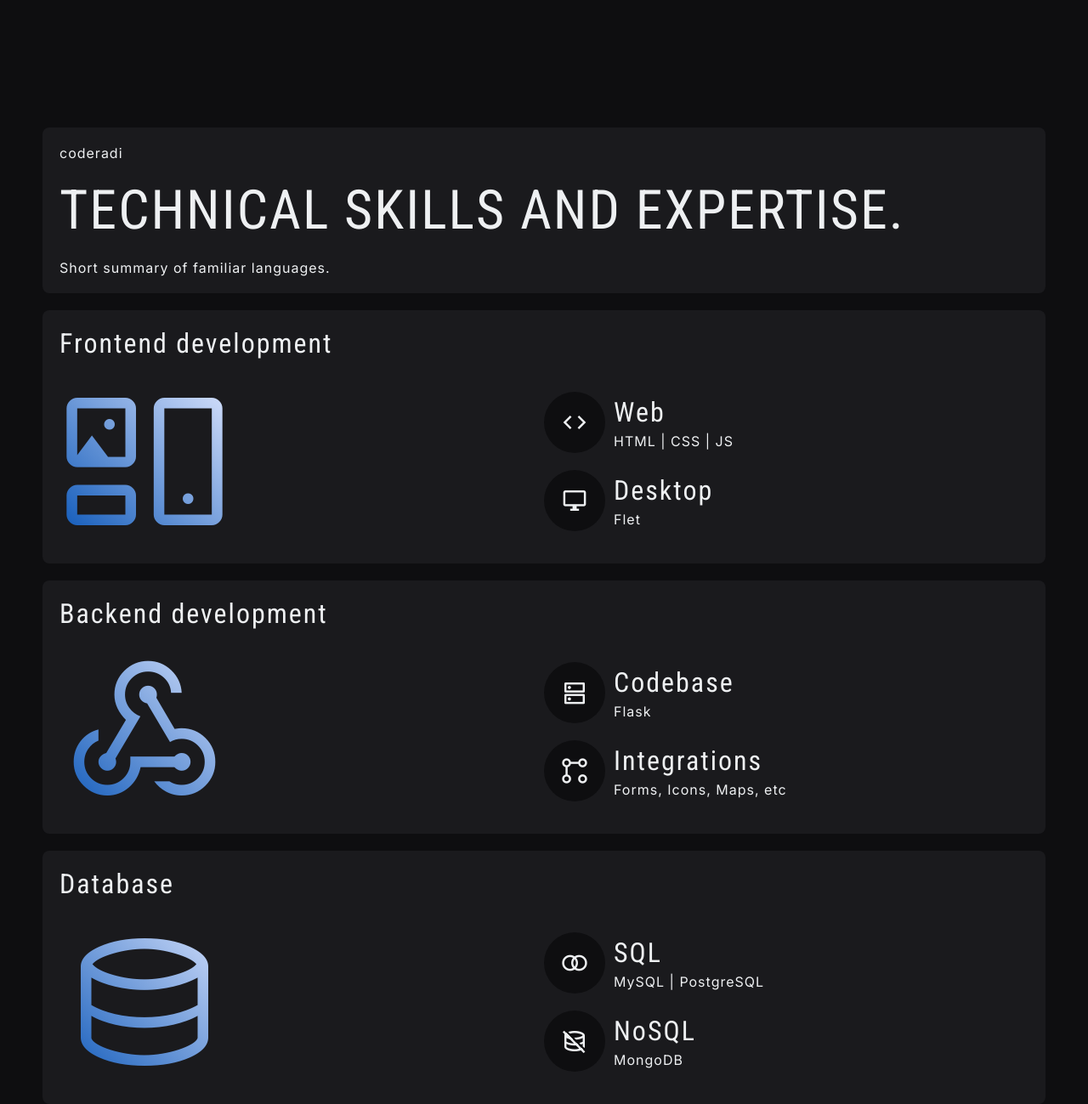
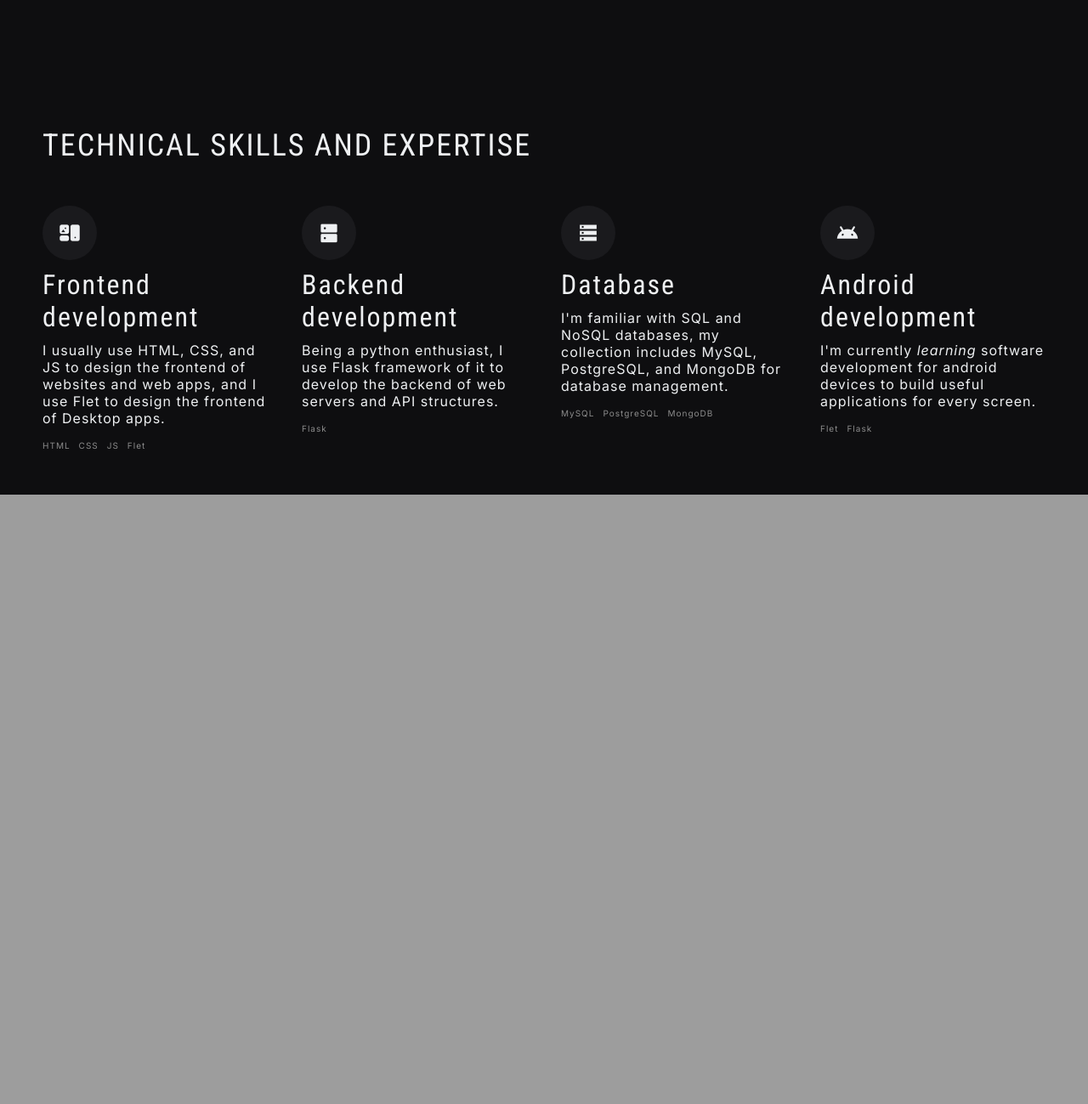
Before and after one commit to coderadi-in/Portfolio-redesigned, a Flask app: page / in a window 1280 px wide. Shown: the part 800-2099 px from the top of the page at 85% size. After the commit the page ends 1382 px from the top, so only its background shows below. Run offline with Flask 3, Linux system fonts and the light colour scheme; parts of the project's set-up code (start-up, migrations or seed data) failed here and were passed over.

Commit message:
Final update for the skills section.

```diff
--- a/static/css/animations/home.css
+++ b/static/css/animations/home.css
@@ -20,33 +20,18 @@
 /* | HERO SECTION [END] */
 
 /* | SKILLS SECTION [START] */
-.skills .intro-h1,
 .skills .skill {
-  opacity: 0;
-}
-
-.skills.visible .intro-h1 {
-  animation: fadeInOut 2s ease-out forwards;
+    transform: translateY(50px);
+    opacity: 0;
+    transition: all 0.8s ease;
 }
 
 .skills.visible .skill {
-  animation: fadeIn 0.5s ease-out forwards;
+    transform: translateY(0);
+    opacity: 1;
 }
 
-.skills.visible .skill:nth-child(1) { animation-delay: 2s; }
-.skills.visible .skill:nth-child(2) { animation-delay: 2.1s; }
-.skills.visible .skill:nth-child(3) { animation-delay: 2.2s; }
-.skills.visible .skill:nth-child(4) { animation-delay: 2.3s; }
-
-/* Keyframes */
-@keyframes fadeInOut {
-  0% { opacity: 0; }
-  20% { opacity: 1; }
-  80% { opacity: 1; }
-  100% { opacity: 0; }
-}
-
-@keyframes fadeIn {
-  from { opacity: 0; }
-  to { opacity: 1; }
-}
+.skills.visible .skill:nth-child(1) {transition-delay: 0ms;}
+.skills.visible .skill:nth-child(2) {transition-delay: 200ms;}
+.skills.visible .skill:nth-child(3) {transition-delay: 400ms;}
+.skills.visible .skill:nth-child(4) {transition-delay: 600ms;}
--- a/static/css/pages/home.css
+++ b/static/css/pages/home.css
@@ -1,3 +1,10 @@
+/* & CUSTOM VALUES */
+@property --fill {
+    syntax: '<percentage>';
+    inherits: true;
+    initial-value: 0%;
+}
+
 /* | HEADER */
 .header {
     position: fixed;
@@ -27,67 +34,41 @@
 /* | HERO SECTION [END] */
 
 /* | SKILLS SECTION [START] */
-.skills {
-    height: 100vh;
+.skills .grid {
+    grid-template-columns: repeat(auto-fit, minmax(260px, 1fr));
+}
+
+.skills .skill .symbol {
+    background-color: var(--surface);
+    width: fit-content;
+    padding: 20px;
+    border-radius: 50px;
     position: relative;
 }
 
-.skills .section {height: 100vh;}
-
-.skills .intro-h1 {
+.skills .skill .symbol::after {
+    content: '';
     position: absolute;
     z-index: -1;
-    font-size: 10vw;
+    border-radius: inherit;
+    inset: -3px;
+    transition: --fill 600ms ease-in-out;
+
+    background: conic-gradient(
+        var(--primary) var(--fill),
+        transparent var(--fill)
+    );
 }
 
-.skills .grid {
-    grid-template-columns: repeat(2, 1fr);
-    width: 100%;
-    height: 100%;
+.skills .skill:hover .symbol {
+    color: var(--primary);
+    --fill: 100%
 }
 
-.skills .grid .skill {
-    padding: 20px;
-    border-radius: 8px;
-    background-color: var(--surface);
-}
+.skills .skill .tag {color: var(--text-secondary);}
 
-.skills .skill .h1 {
-    font-size: 4rem;
-}
-
-.skills .skill .main-symbol {
-    font-size: 200px;
-    background: linear-gradient(45deg, var(--primary), #DFE7FF);
-    background-clip: text;
-    color: transparent;
-}
-
-.skills .skill .desc {min-width: 50%;}
-
-.skills .skill .symbol-normal {
-    font-size: 32px;
-    background-color: var(--background);
-    border-radius: 50px;
-    padding: 20px;
-    vertical-align: bottom;
-}
-/* | SKILLS SECTION [END] */
 
 /* & RESPONSIVE VERSIONS */
-@media (max-width: 1440px) {
-    .skills .grid {grid-template-columns: 1fr;}
-}
-
 @media (max-width: 568px) {
     .hero .h1 {font-size: 4rem;}
-
-    .skills .skill .h1 {font-size: 3rem;}
-
-    .skills .skill .main-row {
-        flex-direction: column;
-        align-items: start;
-    }
-
-    .skills .skill .main-symbol {margin: 0 auto;}
 }
--- a/static/js/pages/home.js
+++ b/static/js/pages/home.js
@@ -17,6 +17,9 @@ const observer = new IntersectionObserver((entries) => {
     entries.forEach(entry => {
         if (entry.isIntersecting) {
             entry.target.classList.add('visible');
+
+        } else {
+            entry.target.classList.remove('visible');
         }
     });
 }, observerOptions);
--- a/templates/pages/home.html
+++ b/templates/pages/home.html
@@ -42,98 +42,58 @@
         </section>
 
         <section class="skills" id="skills">
-            <section class="section center">
-                <h1 class="h1 intro-h1">My skills.</h1>
+            <section class="section column gap-50">
+                <h1 class="h1">Technical skills and expertise</h1>
 
-                <div class="grid gap-20">
-                    <div class="skill column gap-20 h-sb">
-                        <span class="text">coderadi</span>
-                        <h1 class="h1">Technical skills and expertise.</h1>
-                        <span class="text">Short summary of familiar languages.</span>
+                <div class="grid gap-40">
+                    <div class="skill column gap-10">
+                        <span class="symbol fl-icon">mobile_layout</span>
+                        <h2 class="h2">Frontend development</h2>
+
+                        <p class="para">I usually use HTML, CSS, and JS to design the frontend of websites and web apps, and I use Flet to design the frontend of Desktop apps.</p>
+
+                        <ul class="list res-row gap-10">
+                            <li><span class="mini tag">HTML</span></li>
+                            <li><span class="mini tag">CSS</span></li>
+                            <li><span class="mini tag">JS</span></li>
+                            <li><span class="mini tag">Flet</span></li>
+                        </ul>
                     </div>
 
-                    <div class="skill column gap-20">
-                        <h2 class="h2">Frontend development</h2>
+                    <div class="skill column gap-10">
+                        <span class="symbol fl-icon">dns</span>
+                        <h2 class="h2">Backend development</h2>
 
-                        <div class="row main-row gap-20 h-sb">
-                            <span class="symbol main-symbol">mobile_layout</span>
+                        <p class="para">Being a python enthusiast, I use Flask framework of it to develop the backend of web servers and API structures.</p>
 
-                            <div class="desc column gap-20">
-                                <div class="row gap-10">
-                                    <span class="symbol symbol-normal">code</span>
-
-                                    <div class="column gap-5">
-                                        <h2 class="h2">Web</h2>
-                                        <span class="text">HTML | CSS | JS</span>
-                                    </div>
-                                </div>
-
-                                <div class="row gap-10">
-                                    <span class="symbol symbol-normal">desktop_windows</span>
-
-                                    <div class="column gap-5">
-                                        <h2 class="h2">Desktop</h2>
-                                        <span class="text">Flet</span>
-                                    </div>
-                                </div>
-                            </div>
-                        </div>
+                        <ul class="list res-row gap-10">
+                            <li><span class="mini tag">Flask</span></li>
+                        </ul>
                     </div>
 
-                    <div class="skill column gap-20">
-                        <h2 class="h2">Backend development</h2>
+                    <div class="skill column gap-10">
+                        <span class="symbol fl-icon">storage</span>
+                        <h2 class="h2">Database</h2>
 
-                        <div class="row main-row gap-20 h-sb">
-                            <span class="symbol main-symbol">webhook</span>
+                        <p class="para">I'm familiar with SQL and NoSQL databases, my collection includes MySQL, PostgreSQL, and MongoDB for database management.</p>
 
-                            <div class="desc column gap-20">
-                                <div class="row gap-10">
-                                    <span class="symbol symbol-normal">dns</span>
-
-                                    <div class="column gap-5">
-                                        <h2 class="h2">Codebase</h2>
-                                        <span class="text">Flask</span>
-                                    </div>
-                                </div>
-
-                                <div class="row gap-10">
-                                    <span class="symbol symbol-normal">linked_services</span>
-
-                                    <div class="column gap-5">
-                                        <h2 class="h2">Integrations</h2>
-                                        <span class="text">Forms, Icons, Maps, etc</span>
-                                    </div>
-                                </div>
-                            </div>
-                        </div>
+                        <ul class="list res-row gap-10">
+                            <li><span class="mini tag">MySQL</span></li>
+                            <li><span class="mini tag">PostgreSQL</span></li>
+                            <li><span class="mini tag">MongoDB</span></li>
+                        </ul>
                     </div>
 
-                    <div class="skill column gap-20">
-                        <h2 class="h2">Database</h2>
+                    <div class="skill column gap-10">
+                        <span class="symbol fl-icon">android</span>
+                        <h2 class="h2">Android development</h2>
 
-                        <div class="row main-row gap-20 h-sb">
-                            <span class="symbol main-symbol">database</span>
+                        <p class="para">I'm currently <i>learning</i> software development for android devices to build useful applications for every screen.</p>
 
-                            <div class="desc column gap-20">
-                                <div class="row gap-10">
-                                    <span class="symbol symbol-normal">join</span>
-
-                                    <div class="column gap-5">
-                                        <h2 class="h2">SQL</h2>
-                                        <span class="text">MySQL | PostgreSQL</span>
-                                    </div>
-                                </div>
-
-                                <div class="row gap-10">
-                                    <span class="symbol symbol-normal">database_off</span>
-
-                                    <div class="column gap-5">
-                                        <h2 class="h2">NoSQL</h2>
-                                        <span class="text">MongoDB</span>
-                                    </div>
-                                </div>
-                            </div>
-                        </div>
+                        <ul class="list res-row gap-10">
+                            <li><span class="mini tag">Flet</span></li>
+                            <li><span class="mini tag">Flask</span></li>
+                        </ul>
                     </div>
                 </div>
             </section>
```
